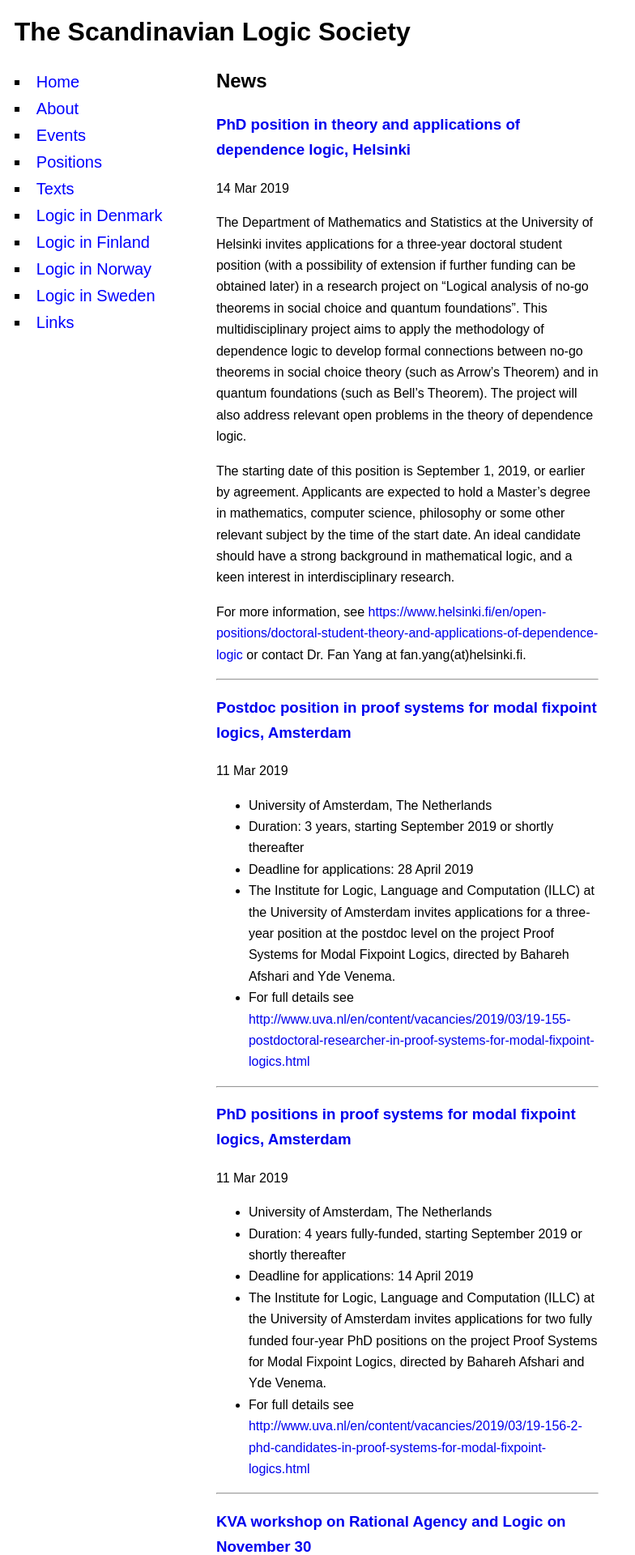
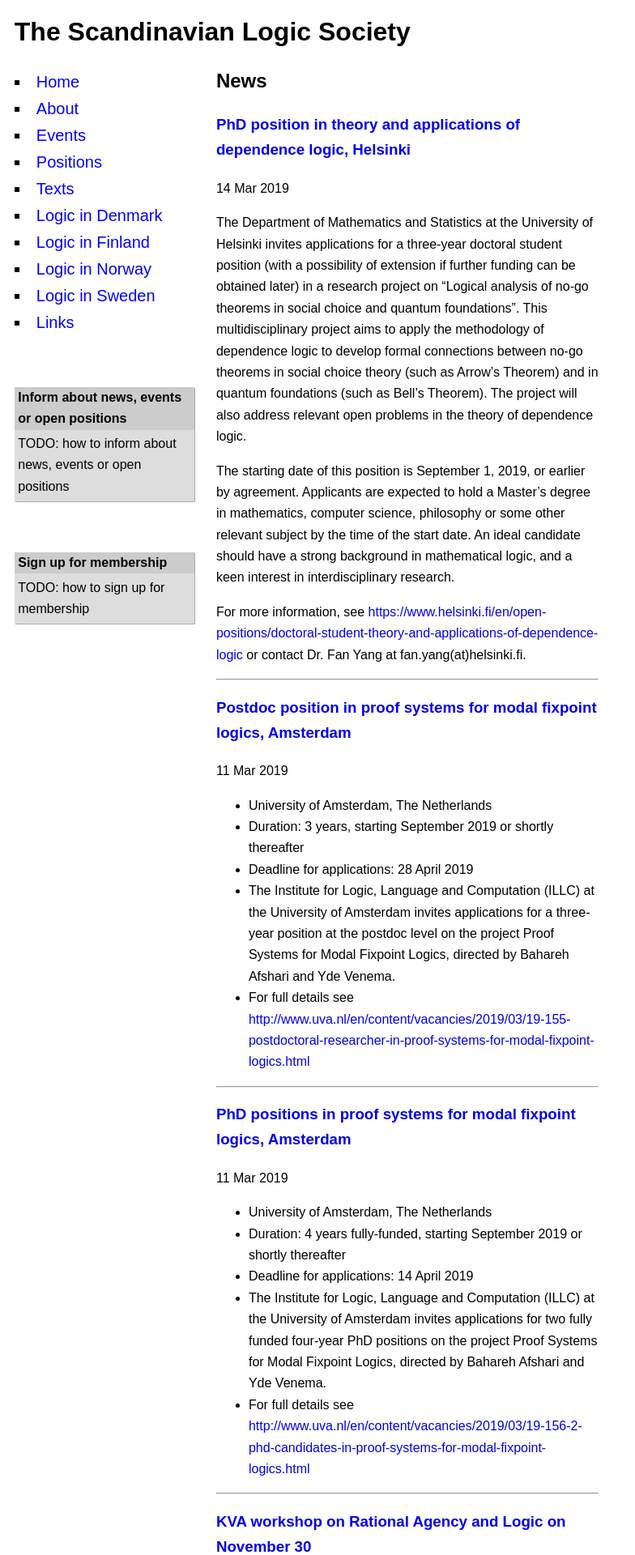
Before and after one commit to scandinavianlogic/scandinavianlogic.github.io, a Jekyll site: the page built from index.md, in a window 1280 px wide. Shown: the top 1920 px of the page at 81% size, without its empty margins (0-784 px from the left). Built offline with Jekyll 4.4.1, drawn with Linux system fonts in a browser that asks for light colours; our own code applies the rules of GitHub Pages for plain Markdown files.

Commit message:
added boxes to the sidebar

```diff
--- /dev/null
+++ b/_boxes/inform.liquid
@@ -0,0 +1,4 @@
+---
+header: "Inform about news, events or open positions"
+---
+{{ "TODO: how to inform about news, events or open positions" | log_warning }}
--- /dev/null
+++ b/_boxes/membership.liquid
@@ -0,0 +1,4 @@
+---
+header: "Sign up for membership"
+---
+{{ "TODO: how to sign up for membership" | log_warning }}
--- a/_config.yml
+++ b/_config.yml
@@ -3,3 +3,5 @@ defaults:
       path: "assets/minutes"
     values:
       minutes: true
+collections:
+  - boxes
--- a/_layouts/default.html
+++ b/_layouts/default.html
@@ -21,6 +21,18 @@
         <nav id="large_nav">
           {% include menu_items.html items=site.data.menu_items append="" %}
         </nav>
+        <div id="extras">
+          {% for box in site.boxes %}
+            <div class="extras_box">
+              <div class="extras_box_header">
+                <div class="extras_box_header_text">{{ box.header }}</div>
+              </div>
+              <div class="extras_box_text">
+                {{ box.content }}
+              </div>
+            </div>
+          {% endfor %}
+        </div>
       </div>
       <div id="content">
         {{ content }}
--- a/css.css
+++ b/css.css
@@ -21,6 +21,9 @@ body {
 #large_nav {
   display: none;
 }
+#extras {
+  display: none;
+}
 
 @media only print {
   #menu {
@@ -36,6 +39,9 @@ body {
     display: none;
   }
   #large_nav {
+    display: block;
+  }
+  #extras {
     display: block;
   }
   #main {
@@ -87,3 +93,20 @@ a {
 a:hover {
   text-decoration: underline;
 }
+.extras_box {
+  width: 100%;
+  background: #DDD;
+  box-shadow: 1px 1px #AAA;
+  margin-top: 7vh;
+}
+.extras_box_header {
+  background: #CCC;
+}
+.extras_box_header_text {
+  padding-left: 0.5ch;
+  padding-right: 0.5ch;
+  font-weight: bold;
+}
+.extras_box_text {
+  padding: 0.5ch;
+}
```
